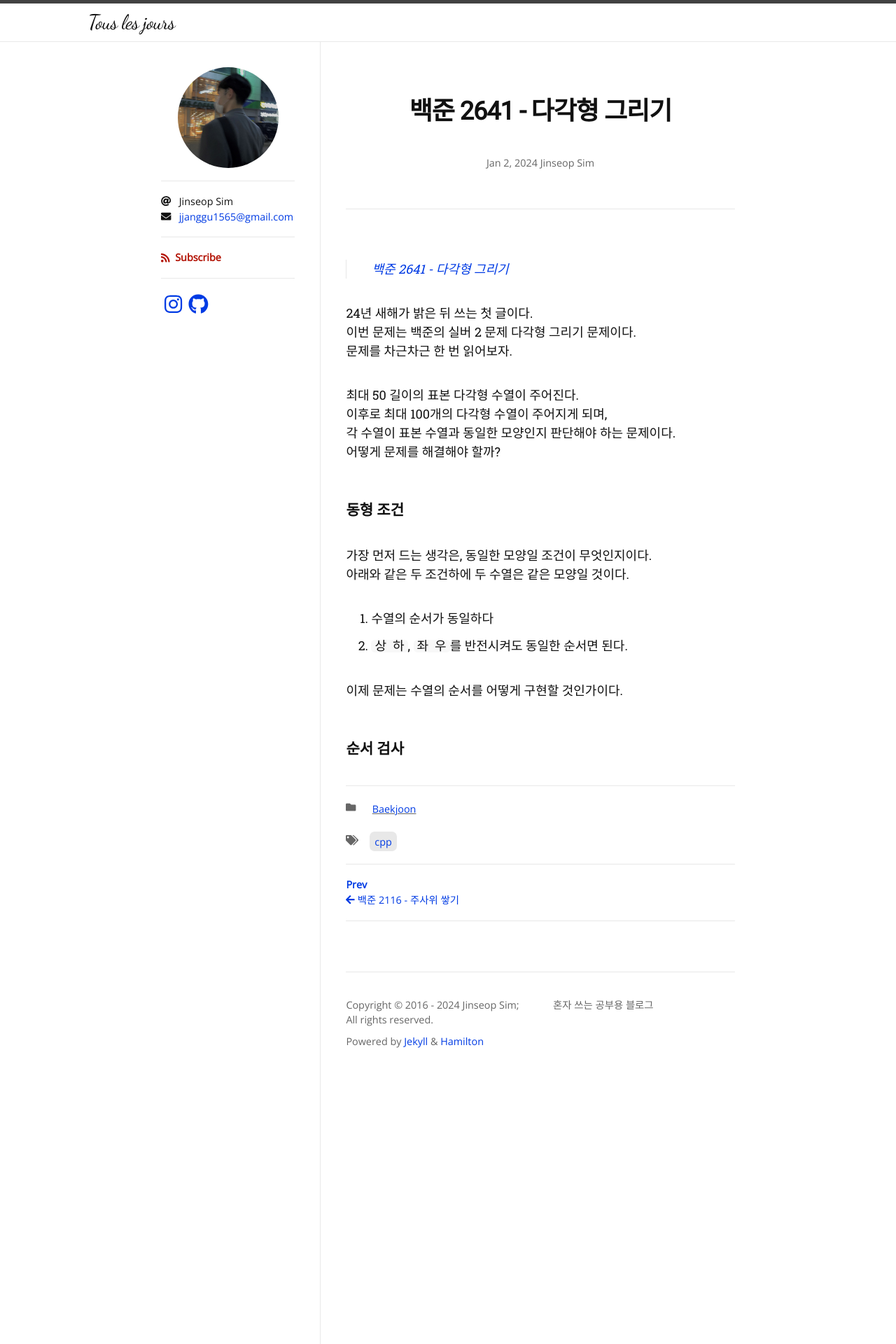
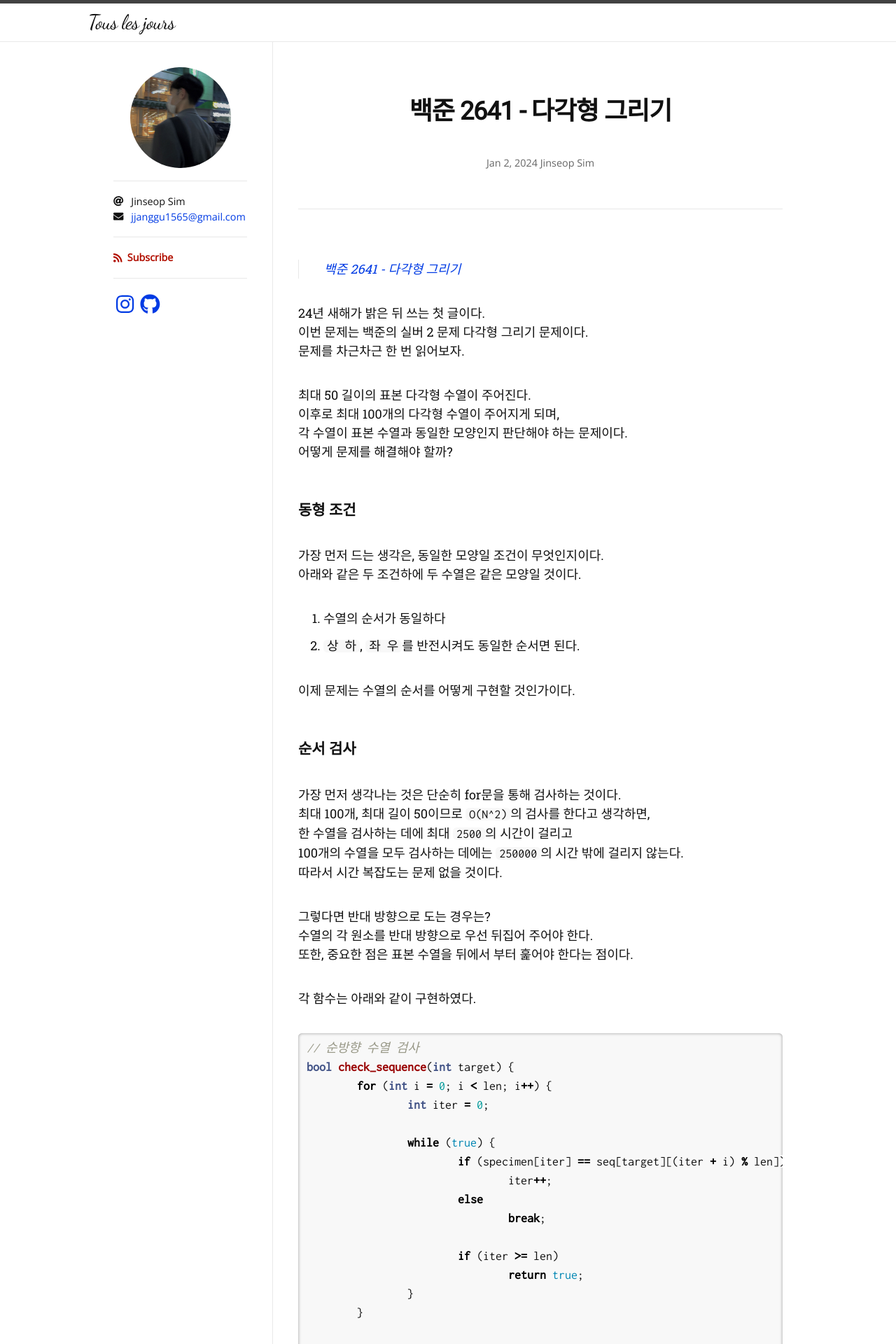
Before and after one commit to Jinseop-Sim/Jinseop-Sim.github.io, a Jekyll site: the page built from _posts/2024-01-02-bj-2641.md, in a window 1280 px wide. Shown: the top 1920 px of the page at 70% size. Built offline with Jekyll 4.4.1, drawn with Linux system fonts in a browser that asks for light colours; nearby versions of some CDN libraries; some web fonts are replaced; some of the changed text lies outside the part shown.

Commit message:
글 수정

````diff
--- a/_posts/2024-01-02-bj-2641.md
+++ b/_posts/2024-01-02-bj-2641.md
@@ -27,3 +27,65 @@ author:
 이제 문제는 수열의 순서를 어떻게 구현할 것인가이다.
 
 ### 순서 검사
+가장 먼저 생각나는 것은 단순히 for문을 통해 검사하는 것이다.
+최대 100개, 최대 길이 50이므로 ```O(N^2)```의 검사를 한다고 생각하면,
+한 수열을 검사하는 데에 최대 ```2500```의 시간이 걸리고
+100개의 수열을 모두 검사하는 데에는 ```250000```의 시간 밖에 걸리지 않는다.
+따라서 시간 복잡도는 문제 없을 것이다.
+
+그렇다면 반대 방향으로 도는 경우는?
+수열의 각 원소를 반대 방향으로 우선 뒤집어 주어야 한다.
+또한, 중요한 점은 표본 수열을 뒤에서 부터 훑어야 한다는 점이다.
+
+각 함수는 아래와 같이 구현하였다.
+{% highlight cpp %}
+// 순방향 수열 검사
+bool check_sequence(int target) {
+	for (int i = 0; i < len; i++) {
+		int iter = 0;
+
+		while (true) {
+			if (specimen[iter] == seq[target][(iter + i) % len])
+				iter++;
+			else
+				break;
+
+			if (iter >= len)
+				return true;
+		}
+	}
+
+	return false;
+}
+{% endhighlight %}
+
+{% highlight cpp %}
+// 역방향 수열 검사
+bool check_reversed_sequence(int target) {
+	int rev_seq[50];
+	reverse_sequence(target, rev_seq);
+
+	for (int i = 0; i < len; i++) {
+		int iter = 0;
+		int reversed_iter = len - 1;
+
+		while (true) {
+			if (specimen[reversed_iter] == rev_seq[(iter + i) % len]) {
+				iter++;
+				reversed_iter--;
+			}
+			else
+				break;
+
+			if (iter >= len || reversed_iter <= 0)
+				return true;
+		}
+	}
+
+	return false;
+}
+{% endhighlight %}
+
+요새는 구현 문제 위주로 풀며, 구현하는 힘을 기르고 있다.
+코딩 테스트에서 점점 구현력의 중요성이 대두되고 있다고 생각한다.
+기본 구현부터 차근차근 연습해보도록 하자.
````
